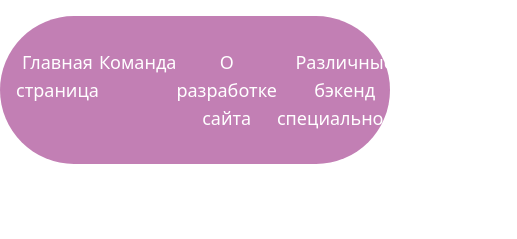
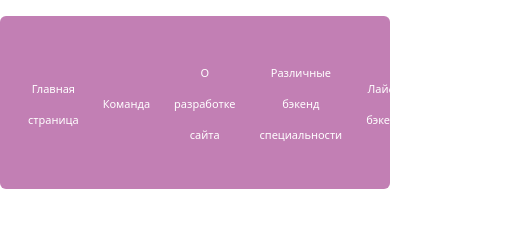
Before and after one commit to AtlantsTeam/atlantsteam.github.io, a plain HTML site: page index.html in a window 390 px wide. Shown: the top 239 px of the page, 517 px wide, since content can reach past the window. Drawn offline with nearby package versions, Linux system fonts and the light colour scheme.

Commit message:
Update index.html

```diff
--- a/index.html
+++ b/index.html
@@ -36,21 +36,21 @@
 </head>
 <body class="bg-light-white">
 
-    <nav class="mx-auto max-w-7xl my-4 px-4 sm:px-6 lg:px-8 relative z-50 flex justify-between py-8 bg-pink-logo rounded-full">
-        <a href ="pages/index.html"class="relative -my-2 -mx-3 rounded-lg px-3 py-2 transition-colors delay-150 hover:text-purple-logo hover:delay-[0ms] text-lg font-medium text-white text-center">
-            <span class="relative z-10">Главная страница</span>
+    <nav class="mx-auto max-w-7xl my-4 px-4 sm:px-6 lg:px-8 relative z-50 flex justify-between py-8 bg-pink-logo md:rounded-full rounded-md">
+        <a href ="index.html"class="relative md:-my-2 md:-mx-3 rounded-lg px-3 py-2 transition-colors delay-150 hover:text-purple-logo hover:delay-[0ms] text-lg font-medium text-white text-center my-auto">
+            <span class="relative z-10 text-[11px] md:text-[18px]">Главная страница</span>
         </a>
-        <a href ="pages/command.html"class="relative -my-2 -mx-3 rounded-lg px-3 py-2 transition-colors delay-150 hover:text-purple-logo hover:delay-[0ms] text-lg font-medium text-white text-center">
-            <span class="relative z-10">Команда</span>
+        <a href ="command.html"class="relative md:-my-2 md:-mx-3 rounded-lg px-3 py-2 transition-colors delay-150 hover:text-purple-logo hover:delay-[0ms] text-lg font-medium text-white text-center my-auto">
+            <span class="relative z-10 text-[11px] md:text-[18px]">Команда</span>
         </a>
-        <a href ="pages/info.html"class="relative -my-2 -mx-3 rounded-lg px-3 py-2 transition-colors delay-150 hover:text-purple-logo hover:delay-[0ms] text-lg font-medium text-white text-center">
-            <span class="relative z-10">О разработке сайта</span>
+        <a href ="info.html"class="relative md:-my-2 md:-mx-3 rounded-lg px-3 py-2 transition-colors delay-150 hover:text-purple-logo hover:delay-[0ms] text-lg font-medium text-white text-center my-auto">
+            <span class="relative z-10 text-[11px] md:text-[18px]">О разработке сайта</span>
         </a>
-        <a href ="pages/backend.html"class="relative -my-2 -mx-3 rounded-lg px-3 py-2 transition-colors delay-150 hover:text-purple-logo hover:delay-[0ms] text-lg font-medium text-white text-center">
-            <span class="relative z-10">Различные бэкенд специальности</span>
+        <a href ="backend.html"class="relative md:-my-2 md:-mx-3 rounded-lg px-3 py-2 transition-colors delay-150 hover:text-purple-logo hover:delay-[0ms] text-lg font-medium text-white text-center my-auto">
+            <span class="relative z-10 text-[11px] md:text-[18px]">Различные бэкенд специальности</span>
         </a>
-        <a href ="pages/lifehacks.html"class="relative -my-2 -mx-3 rounded-lg px-3 py-2 transition-colors delay-150 hover:text-purple-logo hover:delay-[0ms] text-lg font-medium text-white text-center">
-            <span class="relative z-10">Лайфхаки бэкендера</span>
+        <a href ="lifehacks.html"class="relative md:-my-2 md:-mx-3 rounded-lg px-3 py-2 transition-colors delay-150 hover:text-purple-logo hover:delay-[0ms] text-lg font-medium text-white text-center my-auto">
+            <span class="relative z-10 text-[11px] md:text-[18px]">Лайфхаки бэкендера</span>
         </a>
     </nav>
     <div class="overflow-hidden py-20 sm:py-32 lg:pb-32 xl:pb-36">
```
